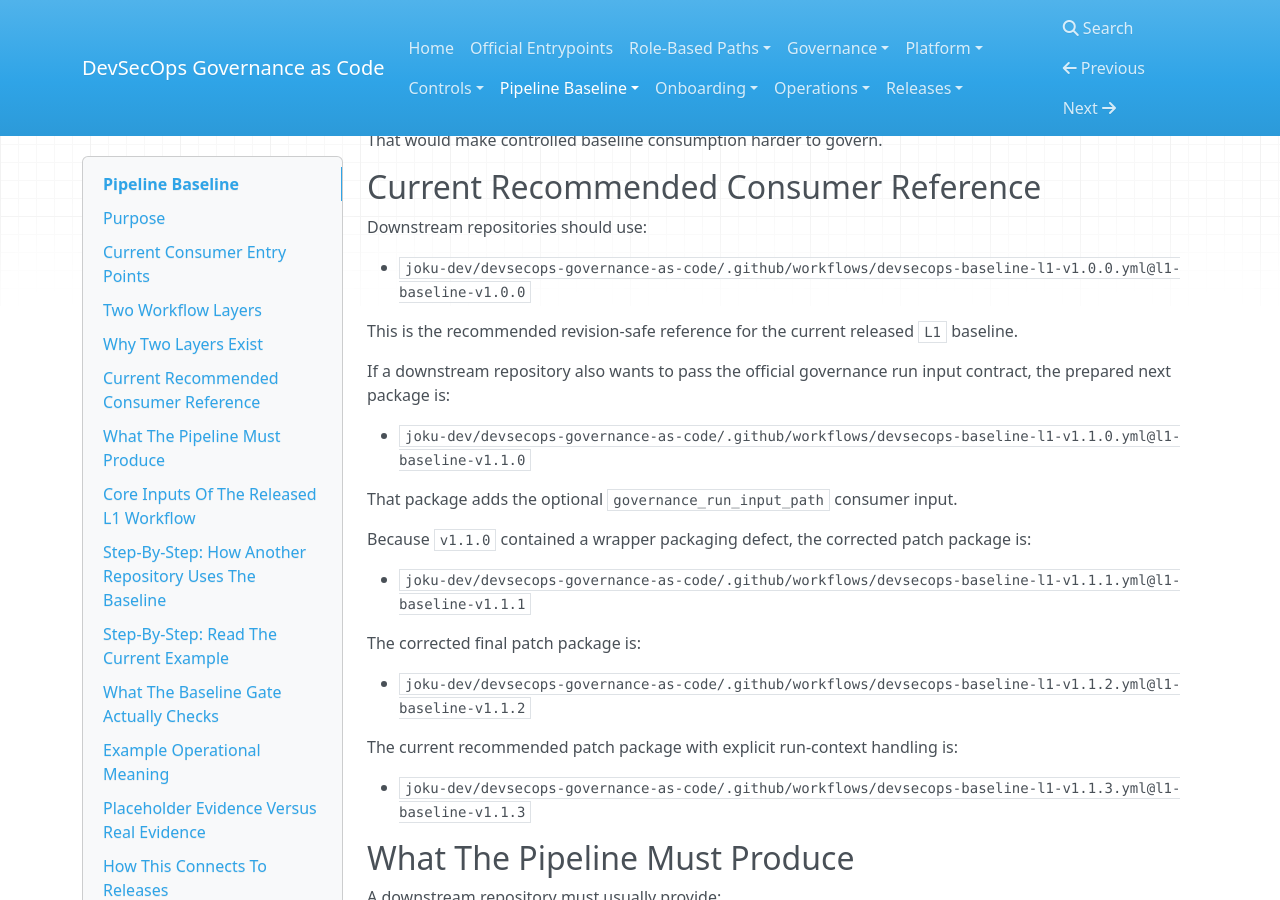
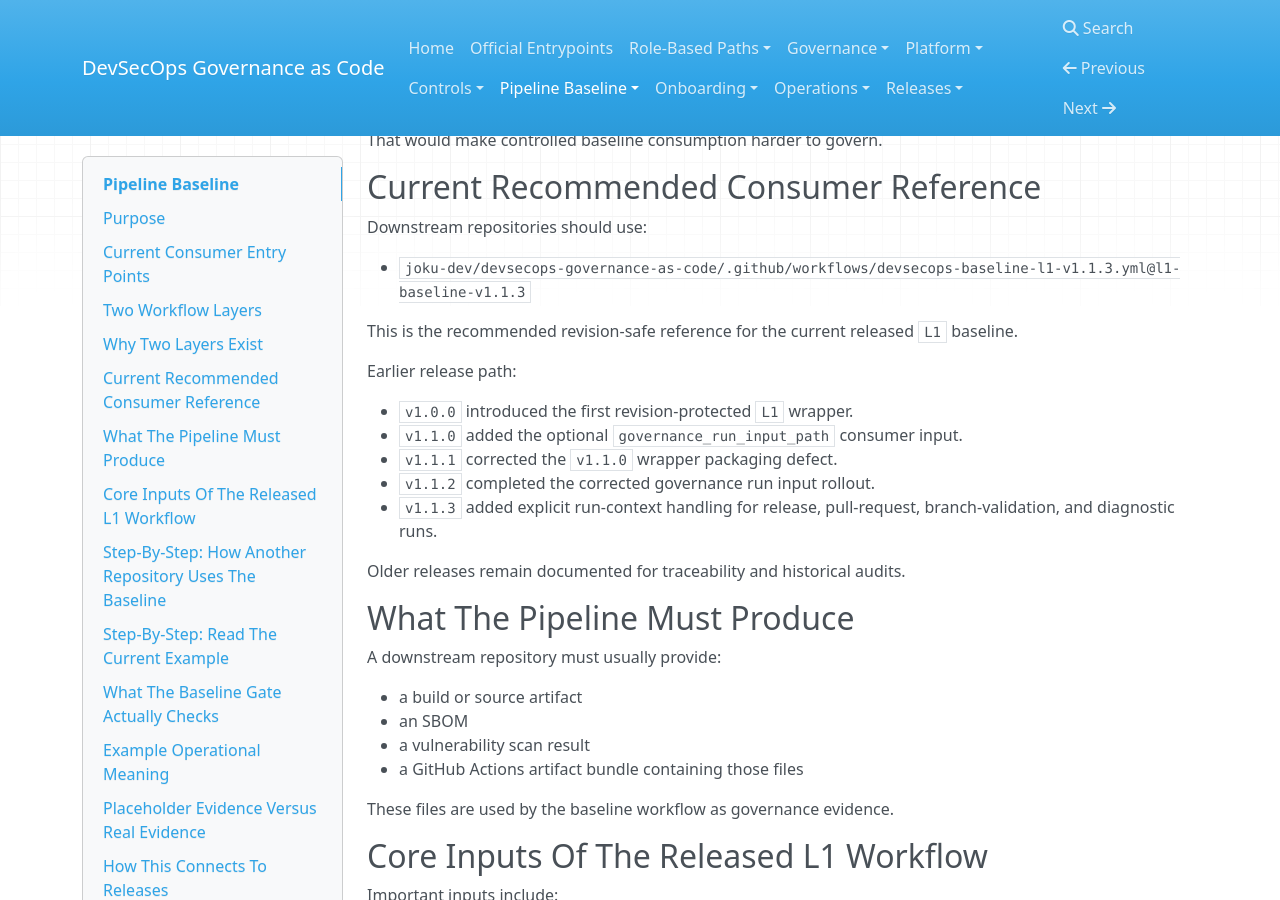
Before and after one commit to joku-dev/devsecops-governance-as-code, an MkDocs documentation site: the page built from docs/pipeline-baseline/index.md, in a window 1280 px wide and 900 px high, scrolled down 1707 px. Built offline with MkDocs 1.6.1, drawn with Linux system fonts in a browser that asks for light colours; nearby versions of some CDN libraries; some of the changed text lies outside the part shown.

Commit message:
Update L1 v1.1.3 documentation entrypoints

````diff
--- a/docs/pipeline-baseline/index.md
+++ b/docs/pipeline-baseline/index.md
@@ -52,7 +52,7 @@ This is the technical enforcement engine.
 
 File:
 
-- `.github/workflows/devsecops-baseline-l1-v1.0.0.yml`
+- `.github/workflows/devsecops-baseline-l1-v1.1.3.yml`
 
 Purpose:
 
@@ -80,27 +80,19 @@ That would make controlled baseline consumption harder to govern.
 
 Downstream repositories should use:
 
-- `joku-dev/devsecops-governance-as-code/.github/workflows/devsecops-baseline-l1-v1.0.0.yml@l1-baseline-v1.0.0`
+- `joku-dev/devsecops-governance-as-code/.github/workflows/devsecops-baseline-l1-v1.1.3.yml@l1-baseline-v1.1.3`
 
 This is the recommended revision-safe reference for the current released `L1` baseline.
 
-If a downstream repository also wants to pass the official governance run input contract, the prepared next package is:
+Earlier release path:
 
-- `joku-dev/devsecops-governance-as-code/.github/workflows/devsecops-baseline-l1-v1.1.0.yml@l1-baseline-v1.1.0`
+- `v1.0.0` introduced the first revision-protected `L1` wrapper.
+- `v1.1.0` added the optional `governance_run_input_path` consumer input.
+- `v1.1.1` corrected the `v1.1.0` wrapper packaging defect.
+- `v1.1.2` completed the corrected governance run input rollout.
+- `v1.1.3` added explicit run-context handling for release, pull-request, branch-validation, and diagnostic runs.
 
-That package adds the optional `governance_run_input_path` consumer input.
-
-Because `v1.1.0` contained a wrapper packaging defect, the corrected patch package is:
-
-- `joku-dev/devsecops-governance-as-code/.github/workflows/devsecops-baseline-l1-v1.1.1.yml@l1-baseline-v1.1.1`
-
-The corrected final patch package is:
-
-- `joku-dev/devsecops-governance-as-code/.github/workflows/devsecops-baseline-l1-v1.1.2.yml@l1-baseline-v1.1.2`
-
-The current recommended patch package with explicit run-context handling is:
-
-- `joku-dev/devsecops-governance-as-code/.github/workflows/devsecops-baseline-l1-v1.1.3.yml@l1-baseline-v1.1.3`
+Older releases remain documented for traceability and historical audits.
 
 ## What The Pipeline Must Produce
 
@@ -157,7 +149,7 @@ jobs:
   devsecops-baseline-l1:
     name: Central DevSecOps L1 Baseline
     needs: prepare-devsecops-evidence
-    uses: joku-dev/devsecops-governance-as-code/.github/workflows/devsecops-baseline-l1-v1.0.0.yml@l1-baseline-v1.0.0
+    uses: joku-dev/devsecops-governance-as-code/.github/workflows/devsecops-baseline-l1-v1.1.3.yml@l1-baseline-v1.1.3
     with:
       artifact_path: dist/example-app.txt
       sbom_path: security/sbom.cyclonedx.json
@@ -178,16 +170,16 @@ The pipeline either:
 
 ## Step-By-Step: Read The Current Example
 
-Open the released downstream example:
+Open the current released downstream example:
 
 ```bash
-sed -n '1,220p' releases/l1/v1.0.0/examples/github-actions/devsecops-baseline-l1-v1.0.0.yml
+sed -n '1,220p' releases/l1/v1.1.3/examples/github-actions/devsecops-baseline-l1-v1.1.3.yml
 ```
 
 Then inspect the versioned wrapper:
 
 ```bash
-sed -n '1,220p' .github/workflows/devsecops-baseline-l1-v1.0.0.yml
+sed -n '1,220p' .github/workflows/devsecops-baseline-l1-v1.1.3.yml
 ```
 
 Then inspect the generic reusable engine:
@@ -246,15 +238,15 @@ The pipeline baseline should be consumed through released workflow entrypoints w
 
 Current released entrypoint:
 
-- `.github/workflows/devsecops-baseline-l1-v1.0.0.yml`
+- `.github/workflows/devsecops-baseline-l1-v1.1.3.yml`
 
 Current release tag:
 
-- `l1-baseline-v1.0.0`
+- `l1-baseline-v1.1.3`
 
-Prepared next entrypoint:
+Current consumer example:
 
-- `.github/workflows/devsecops-baseline-l1-v1.1.0.yml`
+- `releases/l1/v1.1.3/examples/github-actions/devsecops-baseline-l1-v1.1.3.yml`
 
 ## How This Connects To Results Storage
 
@@ -269,8 +261,8 @@ This creates a central record of which downstream repositories passed which base
 
 1. `docs/onboarding/application-repo-onboarding.md`
 2. `docs/onboarding/how-other-repositories-use-the-central-governance-baseline.md`
-3. `releases/l1/v1.0.0/examples/github-actions/devsecops-baseline-l1-v1.0.0.yml`
-4. `.github/workflows/devsecops-baseline-l1-v1.0.0.yml`
+3. `releases/l1/v1.1.3/examples/github-actions/devsecops-baseline-l1-v1.1.3.yml`
+4. `.github/workflows/devsecops-baseline-l1-v1.1.3.yml`
 5. `.github/workflows/devsecops-baseline-reusable.yml`
 
 ## Recommended Next Document
--- a/mkdocs.yml
+++ b/mkdocs.yml
@@ -48,5 +48,11 @@ nav:
       - Release Publication Checklist: releases/release-publication-checklist.md
       - L1 Baseline v1.0.0: releases/l1-baseline-v1.0.0.md
       - L1 Baseline v1.0.0 Release Statement: releases/l1-baseline-v1.0.0-release-statement.md
+      - L1 Baseline v1.1.0: releases/l1-baseline-v1.1.0.md
+      - L1 Baseline v1.1.0 Release Statement: releases/l1-baseline-v1.1.0-release-statement.md
+      - L1 Baseline v1.1.1: releases/l1-baseline-v1.1.1.md
+      - L1 Baseline v1.1.1 Release Statement: releases/l1-baseline-v1.1.1-release-statement.md
+      - L1 Baseline v1.1.2: releases/l1-baseline-v1.1.2.md
+      - L1 Baseline v1.1.2 Release Statement: releases/l1-baseline-v1.1.2-release-statement.md
       - L1 Baseline v1.1.3: releases/l1-baseline-v1.1.3.md
       - L1 Baseline v1.1.3 Release Statement: releases/l1-baseline-v1.1.3-release-statement.md
````
Also changed, not shown: README.md (+10 -3 lines), docs/official-entrypoints.md (+1 -1 lines), docs/operations/governance-evidence-contract.md (+1 -1 lines), docs/operations/governance-result-intake-and-viewer-usage.md (+4 -4 lines), docs/operations/ha-cpswms-governance-lessons-learned.md (+5 -4 lines).
